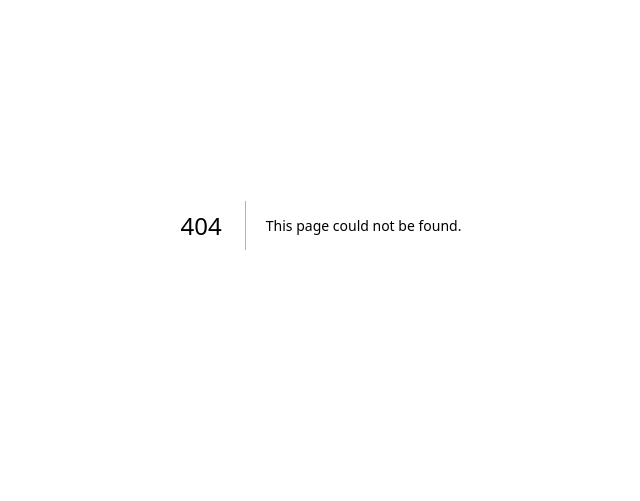
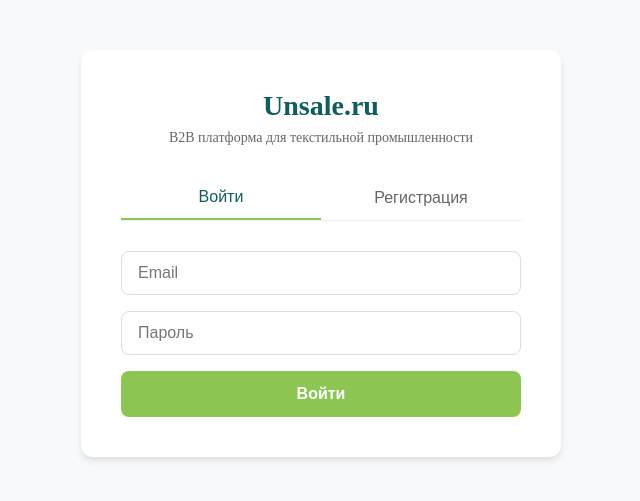
Before and after one commit to Ismail99991/unsale_mvp, a Next.js app in the folder apps/web/: page /auth in a window 1280 px wide. Before the commit this address had no page. Shown: the part 175-676 px from the top of the page, without its empty margins (319-959 px from the left). Built offline with nearby package versions, Linux system fonts and the light colour scheme.

Commit message:
Create auth.js

```diff
--- /dev/null
+++ b/apps/web/pages/auth.js
@@ -0,0 +1,134 @@
+import { useState } from 'react'
+
+export default function Auth() {
+  const [isLogin, setIsLogin] = useState(true)
+
+  return (
+    <div style={styles.container}>
+      <div style={styles.card}>
+        <h1 style={styles.title}>Unsale.ru</h1>
+        <p style={styles.subtitle}>B2B платформа для текстильной промышленности</p>
+
+        <div style={styles.tabs}>
+          <button
+            style={{...styles.tab, ...(isLogin ? styles.activeTab : {})}}
+            onClick={() => setIsLogin(true)}
+          >
+            Войти
+          </button>
+          <button
+            style={{...styles.tab, ...(!isLogin ? styles.activeTab : {})}}
+            onClick={() => setIsLogin(false)}
+          >
+            Регистрация
+          </button>
+        </div>
+
+        <form style={styles.form}>
+          <input
+            type="email"
+            placeholder="Email"
+            style={styles.input}
+            required
+          />
+          <input
+            type="password"
+            placeholder="Пароль"
+            style={styles.input}
+            required
+          />
+
+          <button type="submit" style={styles.button}>
+            {isLogin ? 'Войти' : 'Зарегистрироваться'}
+          </button>
+        </form>
+
+        {!isLogin && (
+          <p style={styles.hint}>
+            Регистрация только для проверенных клиентов
+          </p>
+        )}
+      </div>
+    </div>
+  )
+}
+
+const styles = {
+  container: {
+    minHeight: '100vh',
+    display: 'flex',
+    alignItems: 'center',
+    justifyContent: 'center',
+    backgroundColor: '#f8f9fa',
+    padding: 20
+  },
+  card: {
+    backgroundColor: 'white',
+    padding: 40,
+    borderRadius: 12,
+    boxShadow: '0 4px 6px rgba(0, 0, 0, 0.1)',
+    width: '100%',
+    maxWidth: 400
+  },
+  title: {
+    color: '#115c5c',
+    textAlign: 'center',
+    margin: '0 0 8px 0',
+    fontSize: 28,
+    fontWeight: 600
+  },
+  subtitle: {
+    color: '#666',
+    textAlign: 'center',
+    margin: '0 0 30px 0',
+    fontSize: 14
+  },
+  tabs: {
+    display: 'flex',
+    marginBottom: 30,
+    borderBottom: '1px solid #eee'
+  },
+  tab: {
+    flex: 1,
+    padding: '12px 0',
+    backgroundColor: 'transparent',
+    border: 'none',
+    fontSize: 16,
+    cursor: 'pointer',
+    color: '#666'
+  },
+  activeTab: {
+    color: '#115c5c',
+    borderBottom: '2px solid #8cc552'
+  },
+  form: {
+    display: 'flex',
+    flexDirection: 'column',
+    gap: 16
+  },
+  input: {
+    padding: '12px 16px',
+    border: '1px solid #ddd',
+    borderRadius: 8,
+    fontSize: 16,
+    outline: 'none',
+    transition: 'border-color 0.2s'
+  },
+  button: {
+    backgroundColor: '#8cc552',
+    color: 'white',
+    padding: '14px 20px',
+    border: 'none',
+    borderRadius: 8,
+    fontSize: 16,
+    fontWeight: 600,
+    cursor: 'pointer',
+    transition: 'background-color 0.2s'
+  },
+  hint: {
+    textAlign: 'center',
+    fontSize: 12,
+    color: '#666',
+    marginTop: 20
+  }
+}
```
